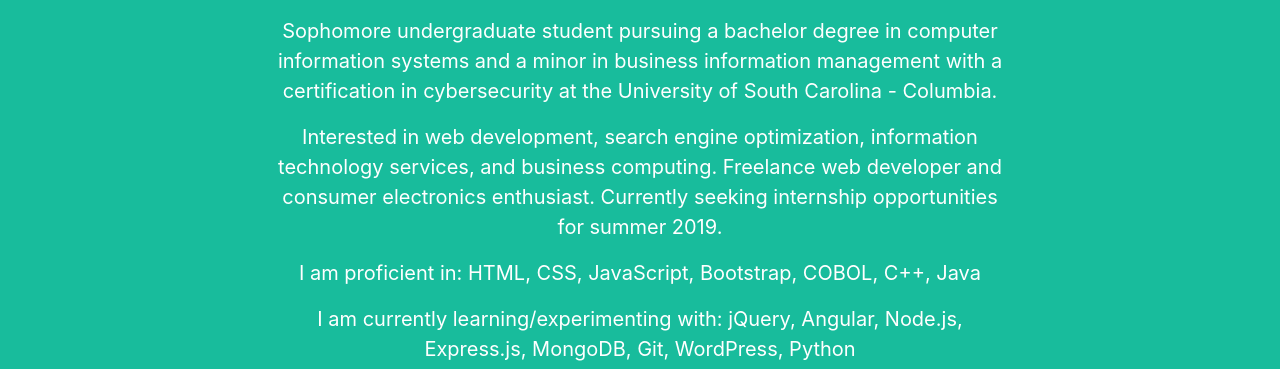
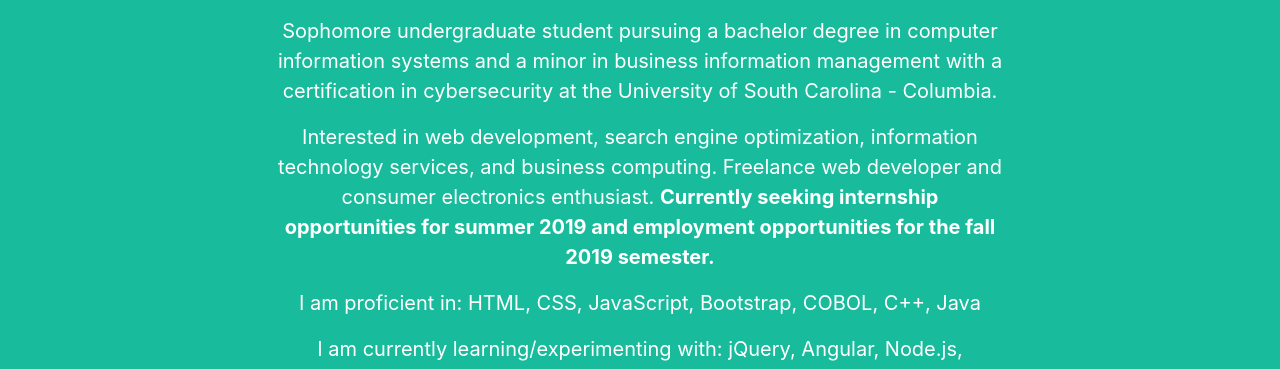
Before and after one commit to gwerven/WebsitePortfolio, a website with bundled scripts: page index.html in a window 1280 px wide. Shown: the part 1628-1997 px from the top of the page. Built offline with nearby package versions, Linux system fonts and the light colour scheme.

Commit message:
Update index.html

```diff
--- a/index.html
+++ b/index.html
@@ -144,7 +144,7 @@
         <div class="row">
           <div class="col-lg-8 mx-auto text-center">
             <p>Sophomore undergraduate student pursuing a bachelor degree in computer information systems and a minor in business information management with a certification in cybersecurity at the University of South Carolina - Columbia.</p>
-            <p>Interested in web development, search engine optimization, information technology services, and business computing. Freelance web developer and consumer electronics enthusiast. Currently seeking internship opportunities for summer 2019.</p>
+            <p>Interested in web development, search engine optimization, information technology services, and business computing. Freelance web developer and consumer electronics enthusiast. <b>Currently seeking internship opportunities for summer 2019 and employment opportunities for the fall 2019 semester.</b></p>
           </div>
           <div class="col-lg-8 mx-auto text-center">
             <p>I am proficient in: HTML, CSS, JavaScript, Bootstrap, COBOL, C++, Java</p>
```
